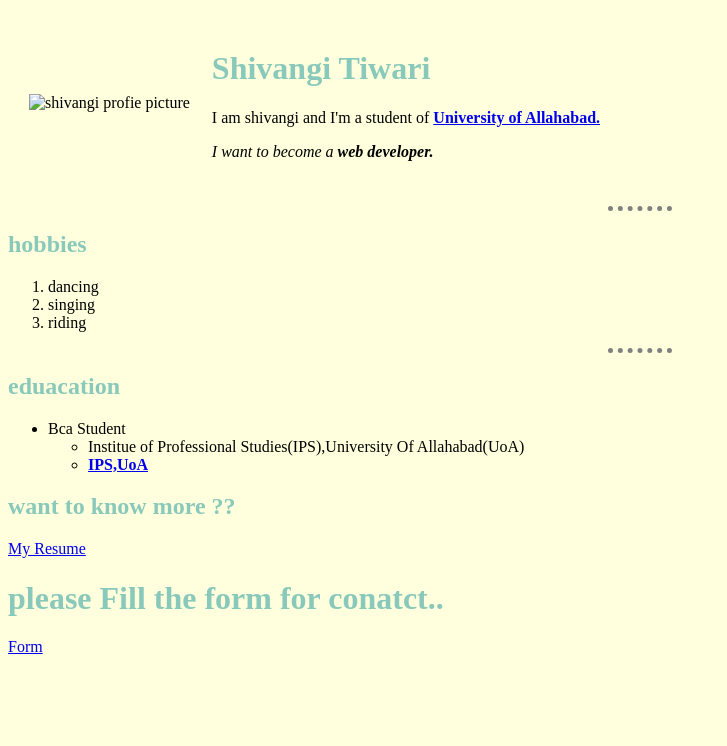
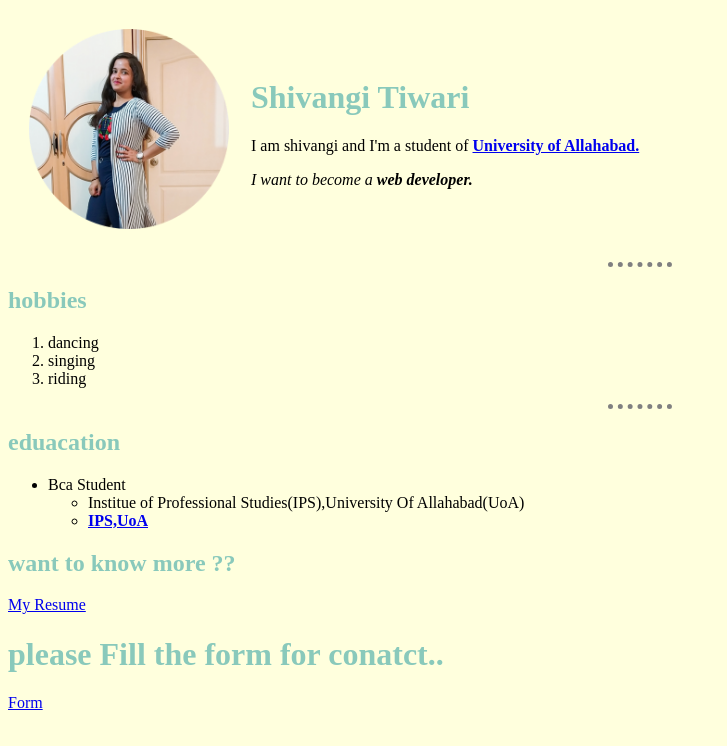
Before and after one commit to Shivangi708/MYCV, a plain HTML site: page index.html in a window 1280 px wide. Shown: the whole page, without its empty margins (0-727 px from the left). Drawn offline with Linux system fonts and the light colour scheme; files that its build step writes are made by us from their sources.

Commit message:
Add files via upload

```diff
--- a/index.html
+++ b/index.html
@@ -8,7 +8,7 @@
      <table cellspacing="20">
 	    <tr>
 		 <td>
-		    <img src="images/circle-cropped.png" width="200" height="200" alt="shivangi profie picture"> </img>
+		    <img src="My-Profile.png" width="200" height="200" alt="shivangi profie picture"> </img>
          </td>
 		 <td>
 		    <h1> Shivangi Tiwari </h1>
```
